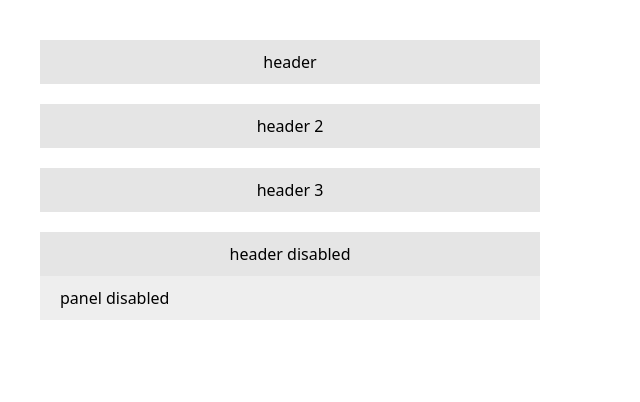
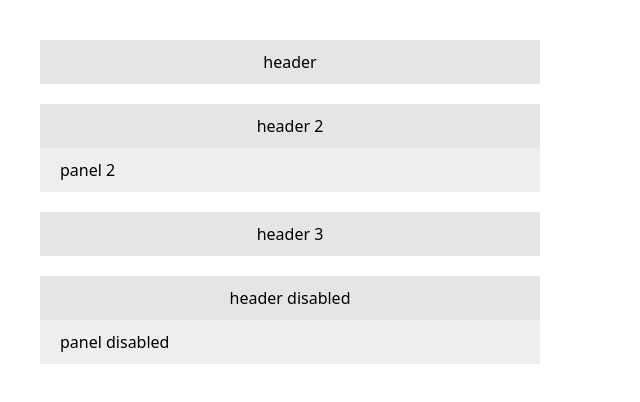
Before and after one commit to fullkekw/accordion, a React app: page / in a window 1280 px wide. Shown: the top 402 px of the page, without its empty margins (0-640 px from the left). Built offline with nearby package versions, Linux system fonts and the light colour scheme; the HTML template or start-up script is replaced by a standard one.

Commit message:
fix: resetting state on load

```diff
--- a/package.json
+++ b/package.json
@@ -1,6 +1,6 @@
 {
   "name": "@fullkekw/accordion",
-  "version": "1.0.4",
+  "version": "1.0.5",
   "description": "Headless accordion component for React, with built-in typescript types!",
   "keywords": [
     "fkw",
@@ -35,7 +35,7 @@
   "scripts": {
     "dev": "npx eslint . --fix --ext .ts,.tsx && npx vite",
     "build": "npx rimraf dist && npx tsc && npx vite build",
-    "husky": "npx tsc && npx vite build && git add ."
+    "husky": "npm run build && git add ."
   },
   "publishConfig": {
     "access": "public"
--- a/src/Page.tsx
+++ b/src/Page.tsx
@@ -1,10 +1,13 @@
-import React from 'react';
+import React, { useState } from 'react';
 
 import { Accordion, AccordionHeader, AccordionPanel, AccordionWrapper } from './_package/index';
 
 
 
 const Page: React.FC = () => {
+  const [is2Active, setIs2Active] = useState(true);
+
+
   return <div className="p-10 flex flex-col gap-5">
     <AccordionWrapper singleActive>
 
@@ -27,7 +30,7 @@ const Page: React.FC = () => {
         </AccordionPanel>
       </Accordion>
 
-      <Accordion>
+      <Accordion isActive={is2Active} setIsActive={setIs2Active}>
         <AccordionHeader>
           header 2
         </AccordionHeader>
--- a/src/_package/Package.tsx
+++ b/src/_package/Package.tsx
@@ -123,7 +123,7 @@ export const Accordion: FC<IAccordionProps> = ({ isActive: isa, setIsActive: sis
 
   // Handle reset active state
   useEffect(() => {
-    if (ctx.resetActiveStateFlag !== id) setIsActive(false);
+    if (ctx.resetActiveStateFlag.length && ctx.resetActiveStateFlag !== id) setIsActive(false);
   }, [ctx.resetActiveStateFlag]);
 
 
```
